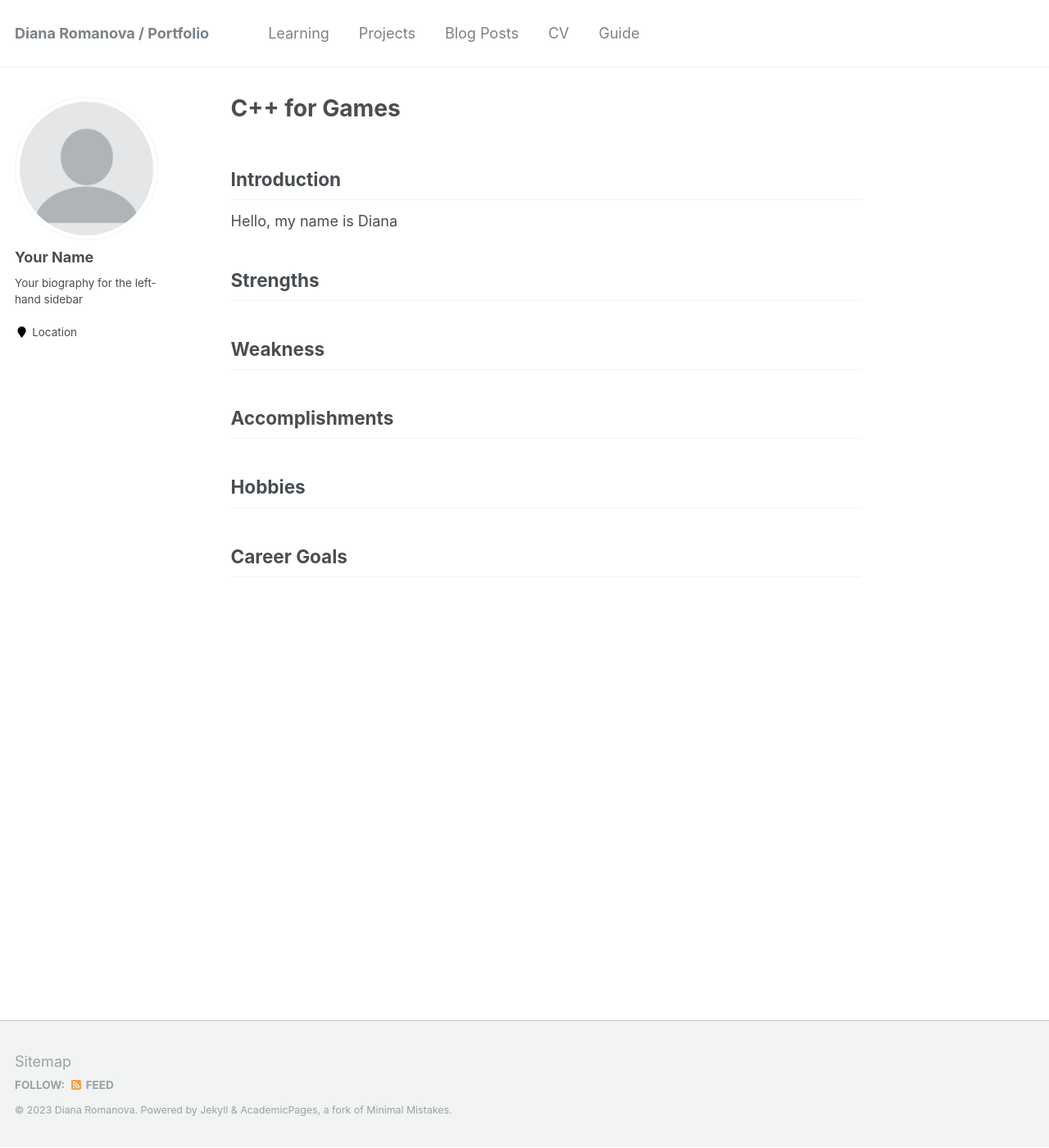
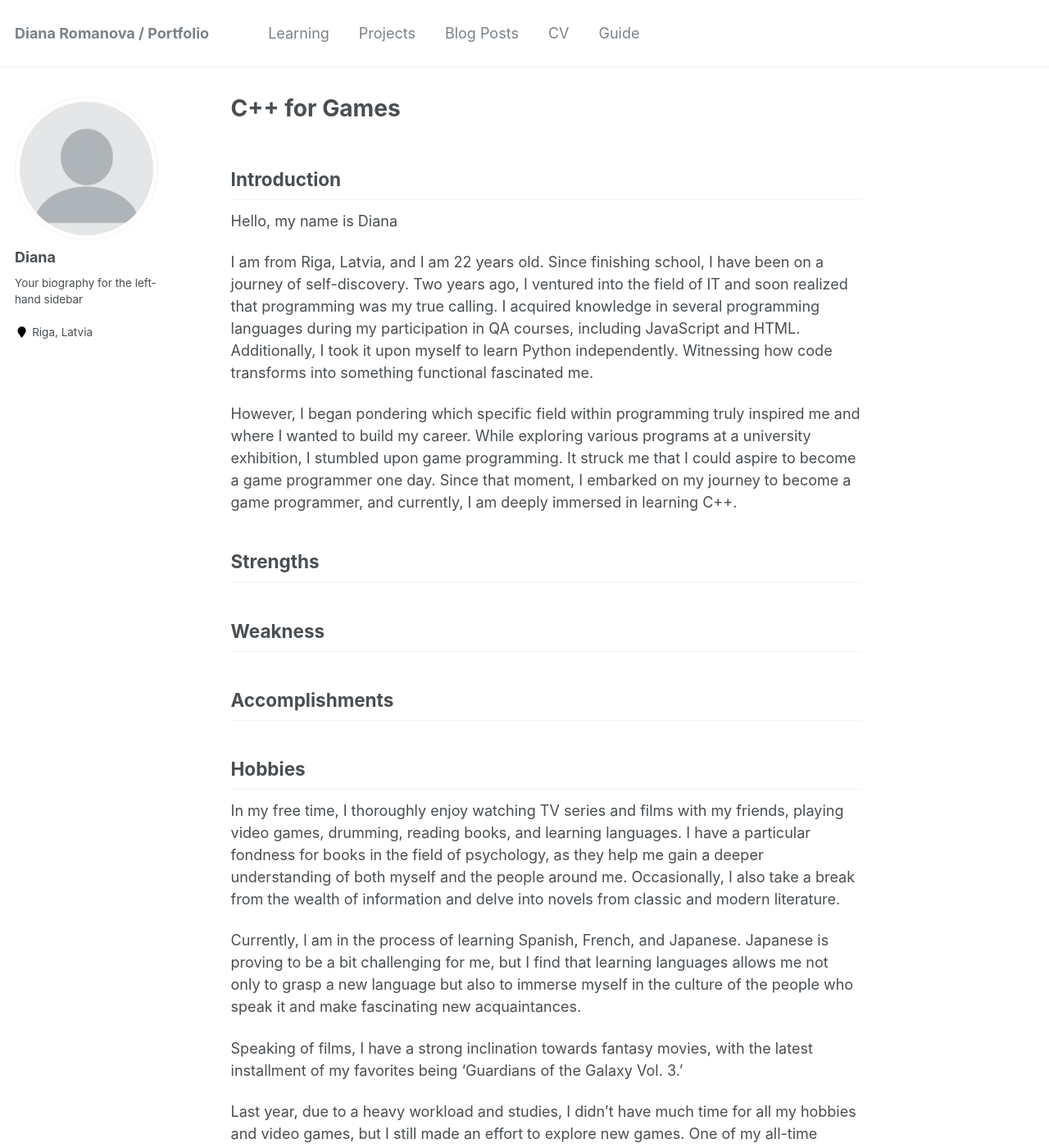
Before and after one commit to DiaRomanova/DiaRomanova.github.io, a Jekyll site: the page built from _pages/index.md, in a window 1280 px wide and 1400 px high. Shown: the whole window at 82% size. Built offline with Jekyll 4.4.1, drawn with Linux system fonts in a browser that asks for light colours; some of the changed text lies outside the part shown.

Commit message:
Updated about page and 1st learning week page.

```diff
--- a/_config.yml
+++ b/_config.yml
@@ -80,10 +80,10 @@ analytics:
 
 # Site Author
 author:
-  name             : "Your Name"
+  name             : "Diana"
   avatar           : "profile.png"
   bio              : "Your biography for the left-hand sidebar"
-  location         : "Location"
+  location         : "Riga, Latvia"
   employer         :
   pubmed           : # "https://www.ncbi.nlm.nih.gov/pubmed/?term=john+snow"
   googlescholar    : # "http://yourfullgooglescholarurl.com"
--- a/_pages/index.md
+++ b/_pages/index.md
@@ -10,6 +10,10 @@ redirect_from:
 
 ## Introduction
 Hello, my name is Diana
+
+I am from Riga, Latvia, and I am 22 years old. Since finishing school, I have been on a journey of self-discovery. Two years ago, I ventured into the field of IT and soon realized that programming was my true calling. I acquired knowledge in several programming languages during my participation in QA courses, including JavaScript and HTML. Additionally, I took it upon myself to learn Python independently. Witnessing how code transforms into something functional fascinated me.
+
+However, I began pondering which specific field within programming truly inspired me and where I wanted to build my career. While exploring various programs at a university exhibition, I stumbled upon game programming. It struck me that I could aspire to become a game programmer one day. Since that moment, I embarked on my journey to become a game programmer, and currently, I am deeply immersed in learning C++.
 <!---
 Introduce yourself, who are you? Where are you from? Why do you want to be a game programmer? What got you interested in game development? For example, you could tell about the moment in your life that you realized that you wanted to be a game programmer.
 -->
@@ -34,6 +38,13 @@ What are you proud of? Have you participated in any sports? Did you win any awar
 
 ## Hobbies
 
+In my free time, I thoroughly enjoy watching TV series and films with my friends, playing video games, drumming, reading books, and learning languages. I have a particular fondness for books in the field of psychology, as they help me gain a deeper understanding of both myself and the people around me. Occasionally, I also take a break from the wealth of information and delve into novels from classic and modern literature.
+
+Currently, I am in the process of learning Spanish, French, and Japanese. Japanese is proving to be a bit challenging for me, but I find that learning languages allows me not only to grasp a new language but also to immerse myself in the culture of the people who speak it and make fascinating new acquaintances.
+
+Speaking of films, I have a strong inclination towards fantasy movies, with the latest installment of my favorites being 'Guardians of the Galaxy Vol. 3.'
+
+Last year, due to a heavy workload and studies, I didn't have much time for all my hobbies and video games, but I still made an effort to explore new games. One of my all-time favorite games is 'The Last of Us'; it holds a special place in my heart.
 <!---
 What do you like doing in your spare time? What is your favorite video game (right now)? What kind of movies do you like? What kind of music do you like? Where is your favorite vacation spot?
 -->
```
Also changed, not shown: _learning/week-1.md (+1 -0 lines).
